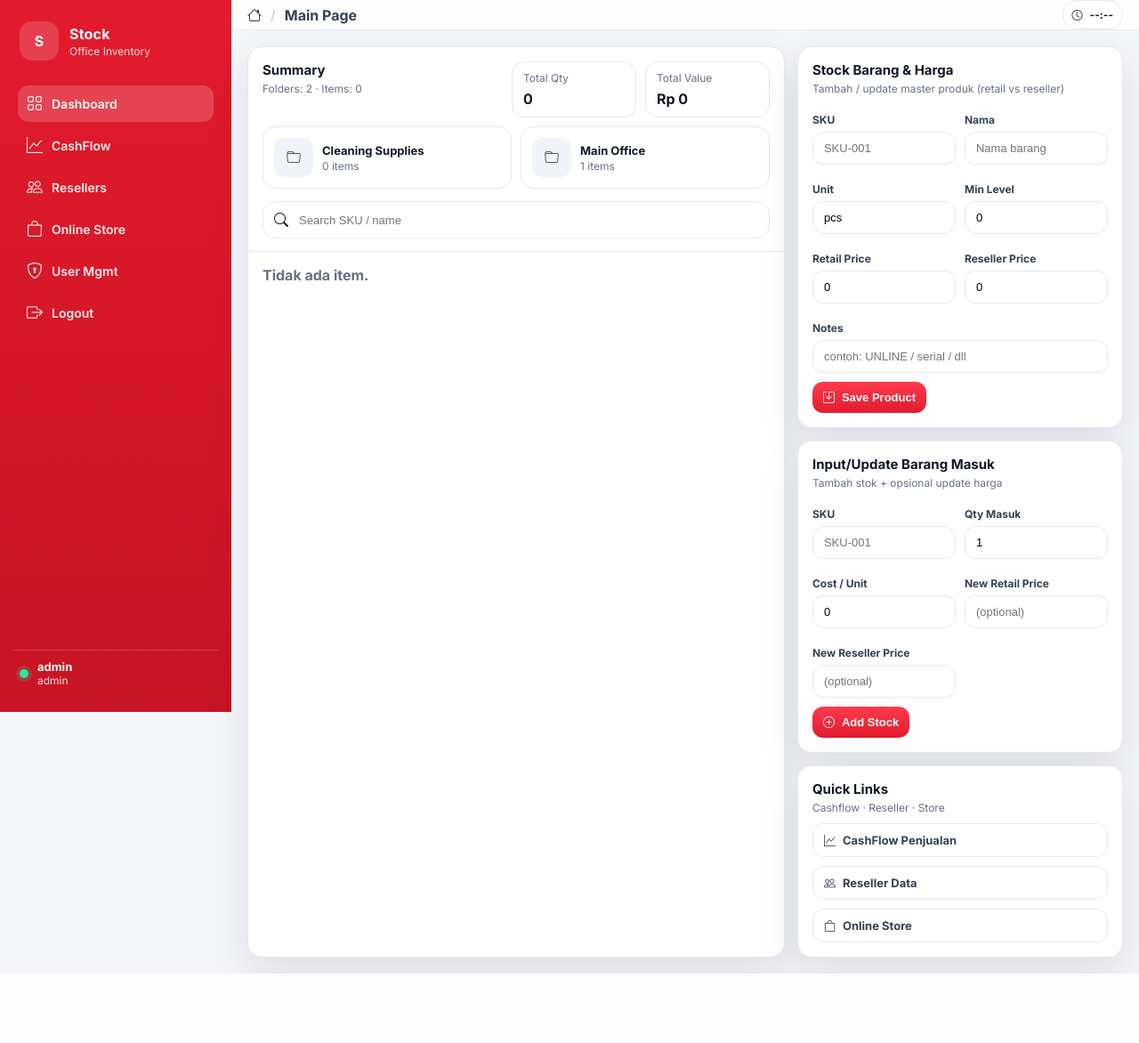
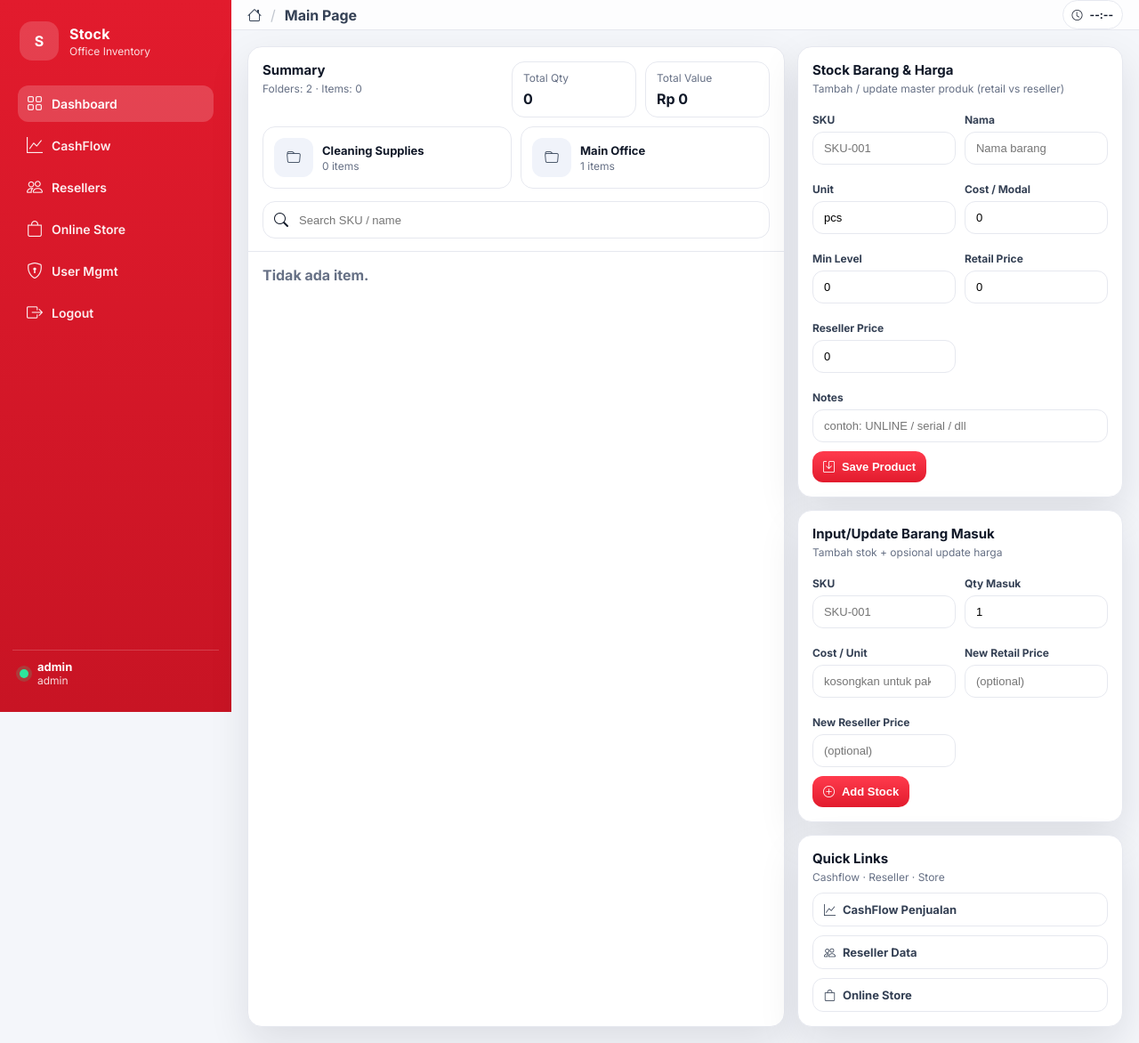
Before and after one commit to nandamiftahul/icalstore, a Flask app: page / in a window 1280 px wide. Shown: the whole page at 89% size. Before the commit the page ends 1094 px from the top, so only its background shows below. Run offline with Flask 3, Linux system fonts and the light colour scheme; a user stored in the database is signed in.

Commit message:
add modal cost

```diff
--- a/app.py
+++ b/app.py
@@ -142,8 +142,10 @@
     name = (request.form.get("name") or "").strip()
     unit = (request.form.get("unit") or "pcs").strip()
 
+    cost_price = Decimal(request.form.get("cost_price") or "0")  # ✅ tambah
     retail_price = Decimal(request.form.get("retail_price") or "0")
     reseller_price = Decimal(request.form.get("reseller_price") or "0")
+
     min_level = int(request.form.get("min_level") or "0")
     notes = (request.form.get("notes") or "").strip()
 
@@ -158,6 +160,7 @@
 
     p.name = name
     p.unit = unit
+    p.cost_price = cost_price  # ✅ simpan modal default
     p.retail_price = retail_price
     p.reseller_price = reseller_price
     p.min_level = min_level
@@ -171,15 +174,19 @@
 # -------------------------
 # STOCK IN (barang masuk + update harga)
 # -------------------------
+from decimal import Decimal
+
 @app.post("/stockin/add")
 @login_required
 def stockin_add():
     sku = (request.form.get("sku") or "").strip()
     qty = int(request.form.get("qty") or "0")
-    cost_per_unit = Decimal(request.form.get("cost_per_unit") or "0")
 
-    new_retail = request.form.get("new_retail_price")
-    new_reseller = request.form.get("new_reseller_price")
+    # ambil string cost (biar bisa cek kosong)
+    cost_raw = (request.form.get("cost_per_unit") or "").strip()
+
+    new_retail = (request.form.get("new_retail_price") or "").strip()
+    new_reseller = (request.form.get("new_reseller_price") or "").strip()
 
     if qty <= 0:
         flash("Qty barang masuk harus > 0.", "danger")
@@ -190,26 +197,39 @@
         flash("SKU tidak ditemukan. Buat produk dulu.", "danger")
         return redirect(url_for("dashboard"))
 
+    # ✅ kalau cost kosong → pakai modal default product
+    if cost_raw == "":
+        cost_per_unit = Decimal(p.cost_price or 0)
+    else:
+        cost_per_unit = Decimal(cost_raw)
+
+    # parse optional harga baru
+    new_retail_price = Decimal(new_retail) if new_retail != "" else None
+    new_reseller_price = Decimal(new_reseller) if new_reseller != "" else None
+
     si = StockIn(
         product_id=p.id,
         qty=qty,
         cost_per_unit=cost_per_unit,
-        new_retail_price=Decimal(new_retail) if new_retail not in (None, "",) else None,
-        new_reseller_price=Decimal(new_reseller) if new_reseller not in (None, "",) else None,
+        new_retail_price=new_retail_price,
+        new_reseller_price=new_reseller_price,
     )
     db.session.add(si)
 
     # update stok
     p.stock_qty += qty
 
-    # update harga jika diisi
-    if si.new_retail_price is not None:
-        p.retail_price = si.new_retail_price
-    if si.new_reseller_price is not None:
-        p.reseller_price = si.new_reseller_price
+    # ✅ update modal terakhir (ini yang kamu minta: bisa naik sewaktu-waktu)
+    p.cost_price = cost_per_unit
+
+    # update harga jual jika diisi
+    if new_retail_price is not None:
+        p.retail_price = new_retail_price
+    if new_reseller_price is not None:
+        p.reseller_price = new_reseller_price
 
     db.session.commit()
-    flash("Barang masuk tercatat & stok terupdate.", "success")
+    flash("Barang masuk tercatat, stok & modal terupdate.", "success")
     return redirect(url_for("dashboard"))
 
 
--- a/models.py
+++ b/models.py
@@ -25,6 +25,7 @@
     name = db.Column(db.String(160), nullable=False)
     unit = db.Column(db.String(30), default="pcs")
     stock_qty = db.Column(db.Integer, nullable=False, default=0)
+    cost_price = db.Column(db.Numeric(12, 2), nullable=False, default=0)  # harga modal (default/terakhir)
 
     # Harga berbeda: retail vs reseller (default)
     retail_price = db.Column(db.Numeric(12, 2), nullable=False, default=0)
--- a/templates/dashboard.html
+++ b/templates/dashboard.html
@@ -97,6 +97,10 @@
           <input name="unit" placeholder="pcs / box / bottle" value="pcs">
         </div>
         <div>
+          <label>Cost / Modal</label>
+          <input name="cost_price" type="number" step="0.01" value="0">
+        </div>
+        <div>
           <label>Min Level</label>
           <input name="min_level" type="number" value="0">
         </div>
@@ -137,7 +141,7 @@
         </div>
         <div>
           <label>Cost / Unit</label>
-          <input name="cost_per_unit" type="number" step="0.01" value="0">
+          <input name="cost_per_unit" type="number" step="0.01" placeholder="kosongkan untuk pakai modal default">
         </div>
         <div>
           <label>New Retail Price</label>
```
